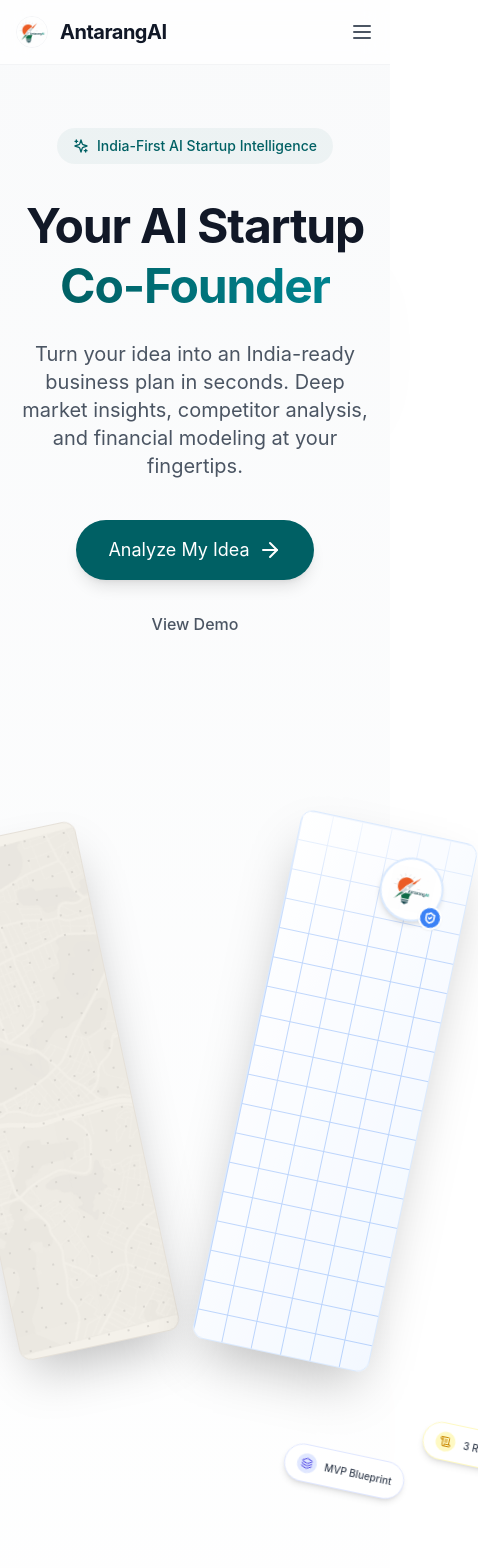
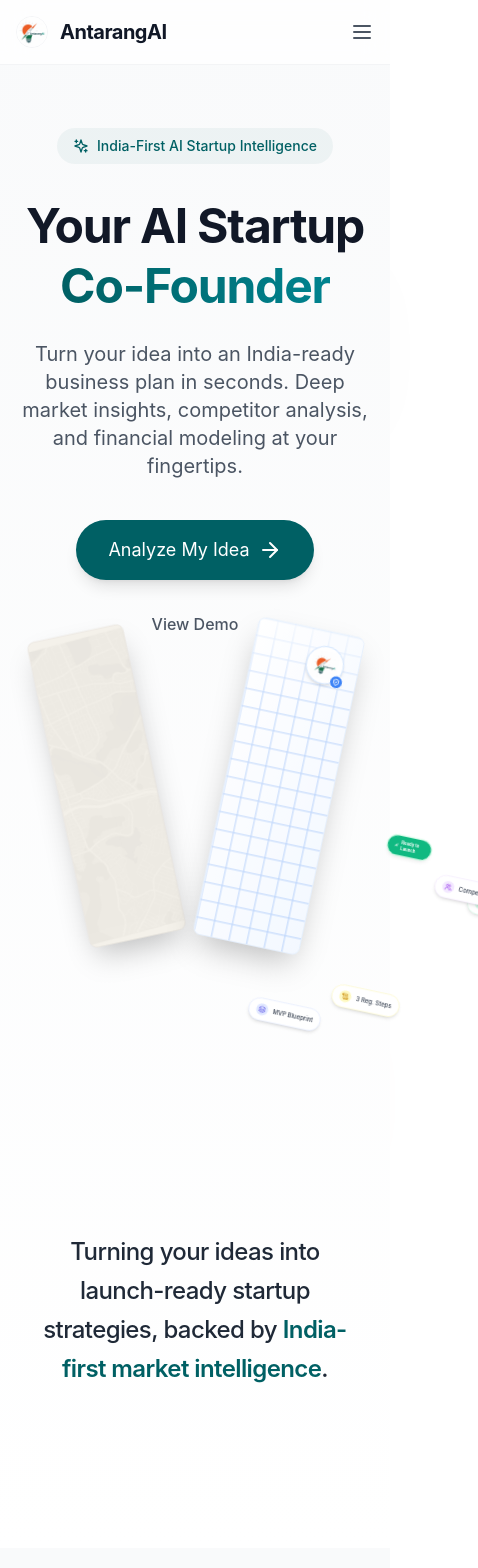
Before and after one commit to rakeshreddyd56/antarangai, a React (Vite) app: page / in a window 390 px wide. Shown: the top 1568 px of the page, 478 px wide, since content can reach past the window. Built offline with nearby package versions, Linux system fonts and the light colour scheme.

Commit message:
Scale down Hero Visual for mobile

```diff
--- a/src/components/visuals/HeroMapVisual.tsx
+++ b/src/components/visuals/HeroMapVisual.tsx
@@ -76,7 +76,7 @@ const HeroMapVisual = () => {
   const lineOpacity = useTransform(scrollY, [50, 150], [0, 1]);
 
   return (
-    <div className="relative w-full h-[750px] flex items-center justify-center overflow-visible">
+    <div className="relative w-full h-[500px] md:h-[750px] flex items-center justify-center overflow-visible scale-[0.6] md:scale-100 origin-top md:origin-center -mt-20 md:mt-0">
       <div className="relative w-full max-w-6xl h-full flex justify-center items-center gap-4 md:gap-20">
 
         {/* Connecting Line - High Z-Index for 3D overlap effect */}
```
